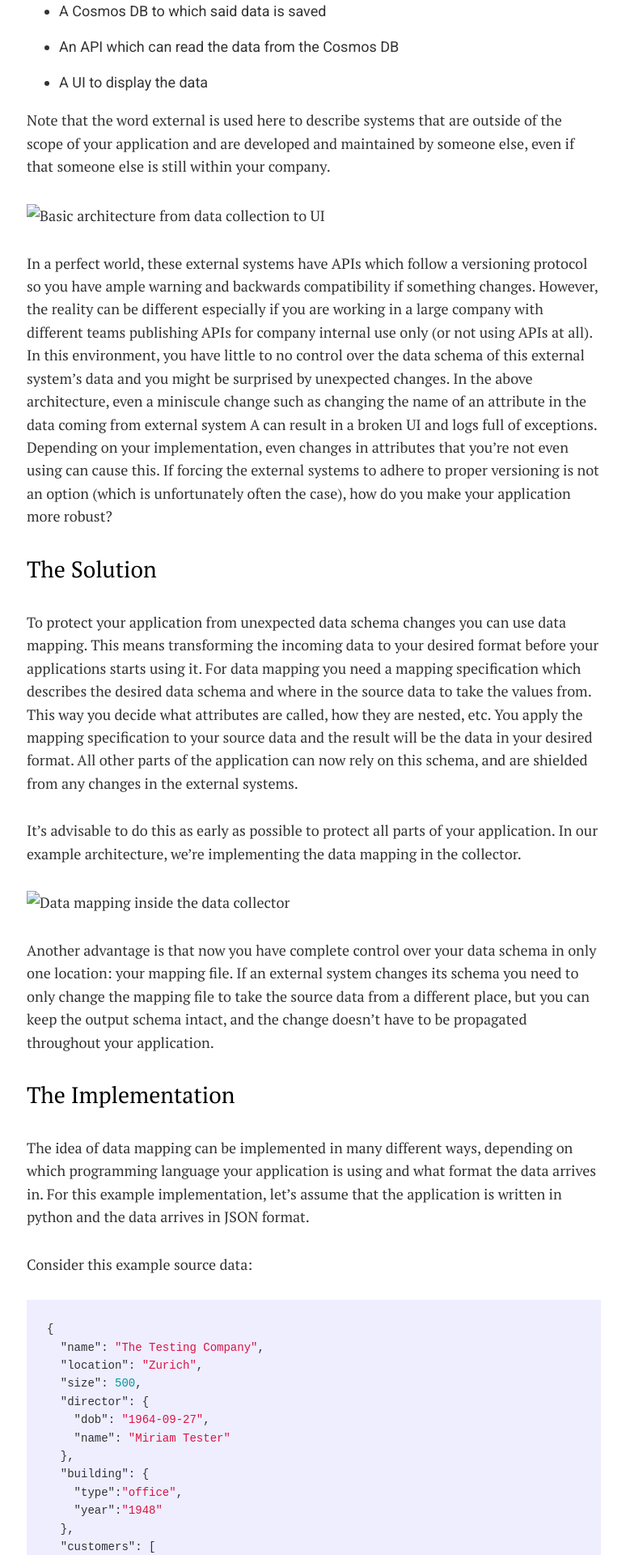
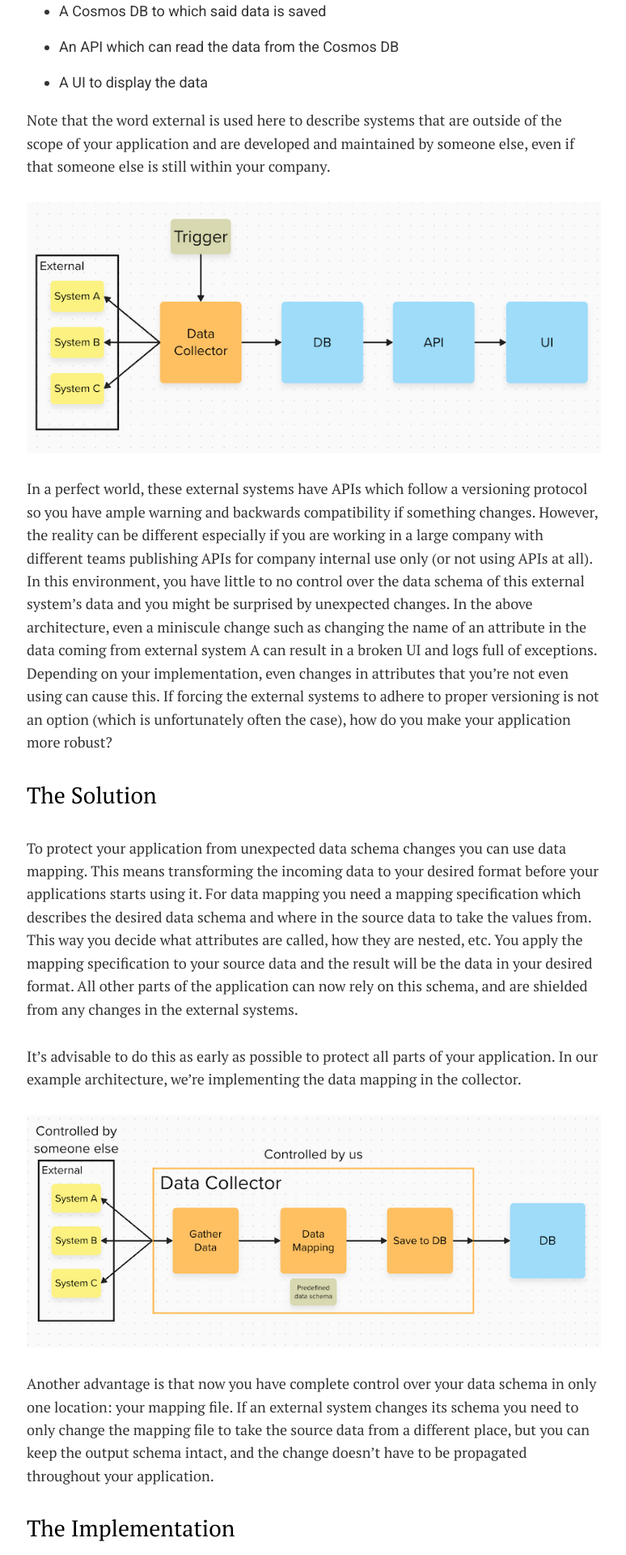
Before and after one commit to julyvee/julyvee.github.io, a Jekyll site: the page built from _posts/2024-03-11-making-uis-more-robust-with-data-mapping.markdown, in a window 1280 px wide. Shown: the part 1380-3300 px from the top of the page at 81% size, without its empty margins (252-1026 px from the left). Built offline with Jekyll 4.4.1, drawn with Linux system fonts in a browser that asks for light colours.

Commit message:
Fix image links

```diff
--- a/_posts/2024-03-11-making-uis-more-robust-with-data-mapping.markdown
+++ b/_posts/2024-03-11-making-uis-more-robust-with-data-mapping.markdown
@@ -27,7 +27,7 @@ Imagine you're developing an application with multiple components:
 
 Note that the word external is used here to describe systems that are outside of the scope of your application and are developed and maintained by someone else, even if that someone else is still within your company.
 
-![Basic architecture from data collection to UI](../images/posts/2024-02-16-data-mapping/basic_architecture.png)
+![Basic architecture from data collection to UI]({{site.url}}/images/posts/2024-03-11-data-mapping/basic_architecture.png)
 
 In a perfect world, these external systems have APIs which follow a versioning protocol so you have ample warning and backwards compatibility if something changes. However, the reality can be different
 especially if you are working in a large company with different teams publishing APIs for company internal use only (or not using APIs at all). In this environment, you have little to no control over the data
@@ -44,7 +44,7 @@ schema, and are shielded from any changes in the external systems.
 
 It's advisable to do this as early as possible to protect all parts of your application. In our example architecture, we're implementing the data mapping in the collector.
 
-![Data mapping inside the data collector](../images/posts/2024-02-16-data-mapping/data_collector.png)
+![Data mapping inside the data collector]({{site.url}}/images/posts/2024-03-11-data-mapping/data_collector.png)
 
 Another advantage is that now you have complete control over your data schema in only one location: your mapping file. If an external system changes its schema you need to only change the mapping file to take
 the source data from a different place, but you can keep the output schema intact, and the change doesn't have to be propagated throughout your application.
```
Also changed, not shown: Gemfile.lock, images/posts/2024-03-11-data-mapping/basic_architecture.png (renamed from images/posts/2024-02-16-data-mapping/basic_architecture.png), images/posts/2024-03-11-data-mapping/data_collector.png (renamed from images/posts/2024-02-16-data-mapping/data_collector.png).
